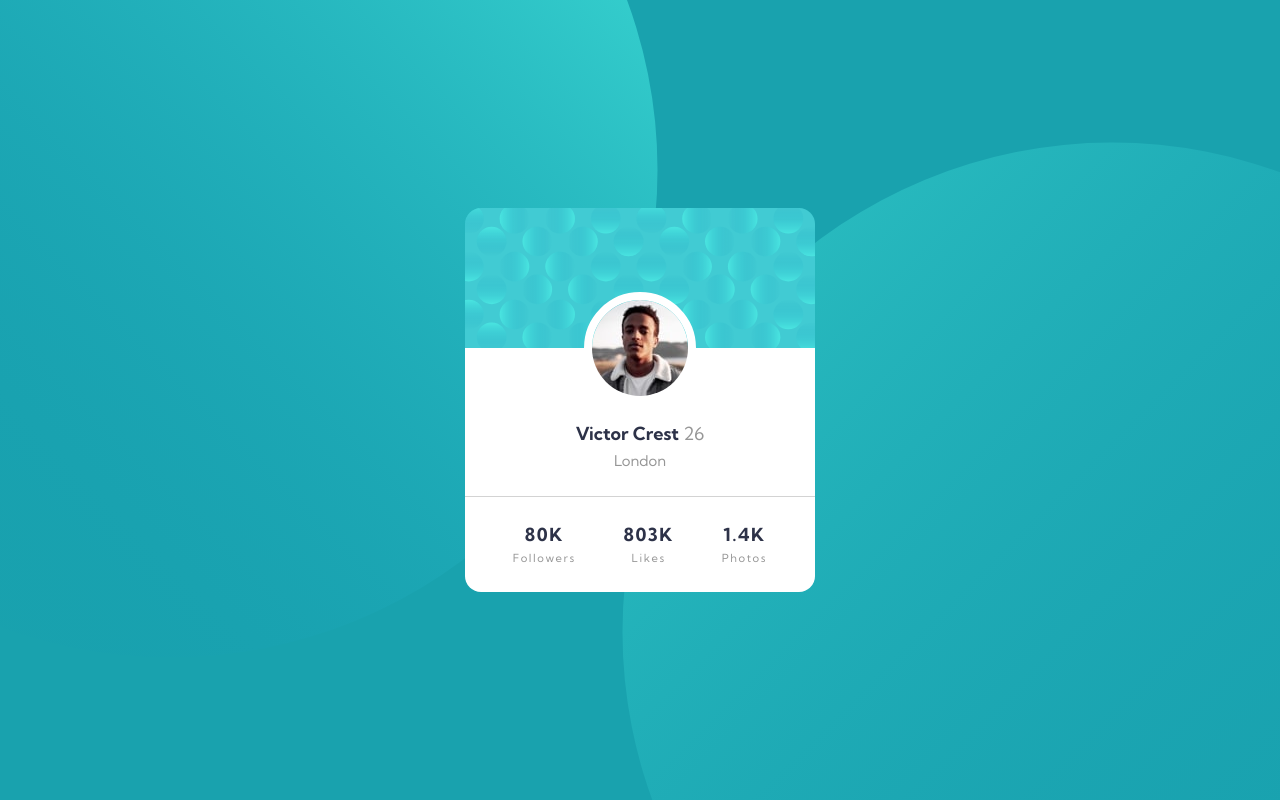
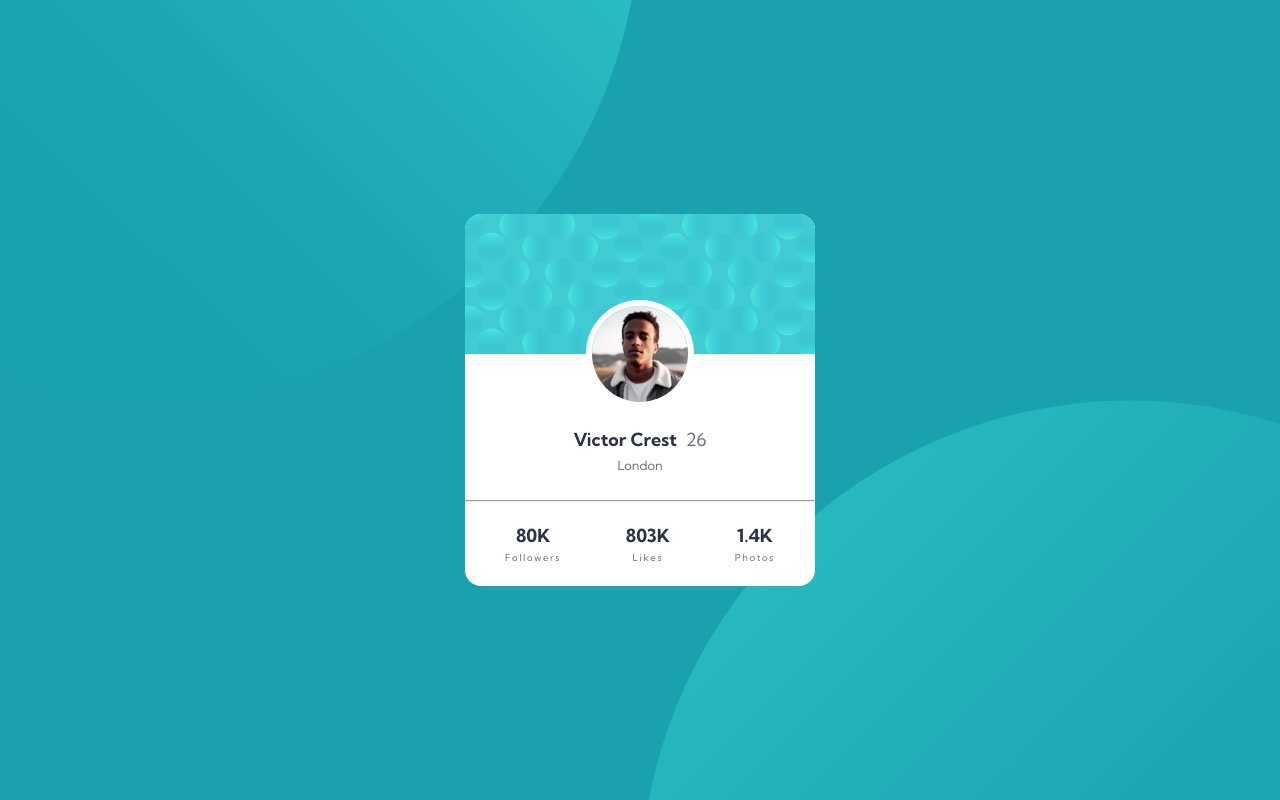
Before and after one commit to deru55/FeM_profile-card-component-main, a plain HTML site: page index.html in a window 1280 px wide. Drawn offline with Linux system fonts and the light colour scheme.

Commit message:
Updated version

```diff
--- a/index.html
+++ b/index.html
@@ -8,27 +8,36 @@
   </head>
   <body>
     <main>
-      <div class="card-container">
-        <div class="ccontainer-top-section">
+      <div class="card">
+        <section>
           <img src="images/bg-pattern-card.svg" alt="" />
-          <img src="images/image-victor.jpg" alt="" class="profile-pic" />
-        </div>
-        <div class="card-content">
-          <div class="ccontent-top-section">
-            <div>
-              <span class="fw-bold">Victor Crest</span>
-              <span>26</span>
-              <p class="country">London</p>
+        </section>
+
+        <section>
+          <div class="card__content">
+            <img
+              class="card__content__user-avatar"
+              src="images/image-victor.jpg"
+              alt=""
+            />
+
+            <div class="card__content__user-info">
+              <p class="accent">
+                Victor Crest
+                <span class="card__content__user-info__age">26</span>
+              </p>
+              <p class="fs-300">London</p>
+            </div>
+
+            <hr />
+
+            <div class="card__content__stats">
+              <p><span class="accent">80K</span>Followers</p>
+              <p><span class="accent">803K</span>Likes</p>
+              <p><span class="accent">1.4K</span>Photos</p>
             </div>
           </div>
-          <div class="ccontent-bottom-section">
-            <div class="flex-row">
-              <p><span class="fw-bold">80K</span>Followers</p>
-              <p><span class="fw-bold">803K</span>Likes</p>
-              <p><span class="fw-bold">1.4K</span>Photos</p>
-            </div>
-          </div>
-        </div>
+        </section>
       </div>
     </main>
   </body>
--- a/style.css
+++ b/style.css
@@ -8,85 +8,95 @@
   box-sizing: border-box;
 }
 
-:root {
-  --font-family-default: "Kumbh Sans", sans-serif;
-  --fw-400: 400;
-  --fw-700: 700;
-  --clr-primary-1: hsl(185, 75%, 39%);
-  --clr-primary-2: hsl(229, 23%, 23%);
-  --clr-primary-3: hsl(227, 10%, 46%);
-  --clr-neutral-1: hsl(0, 0%, 59%);
-}
-
 svg,
 img {
   display: block;
   max-width: 100%;
 }
 
-body {
-  min-height: 100vh;
-  font-size: 1.125rem; /* 18px */
-  font-weight: var(--fw-400);
-  text-align: center;
-  line-height: 1.6;
-  font-family: var(--font-family-default);
-  display: flex;
-  justify-content: center;
-  align-items: center;
-  background: url(images/bg-pattern-top.svg) top -20rem left -20rem no-repeat,
-    url(images/bg-pattern-bottom.svg) bottom -20rem right -20rem no-repeat;
-  background-color: var(--clr-primary-1);
-  color: var(--clr-neutral-1);
+:root {
+  --font-family-default: "Kumbh Sans", sans-serif;
+
+  --fs-500: 1.125rem;
+  --fs-400: 1rem;
+  --fs-300: 0.8rem;
+  --fs-200: 0.6rem;
+
+  --fw-400: 400;
+  --fw-700: 700;
+
+  --clr-primary-1: hsl(227, 10%, 46%);
+  --clr-primary-2: hsl(185, 75%, 39%);
+  --clr-primary-3: hsl(229, 23%, 23%);
+
+  --clr-neutral-1: hsl(0, 0%, 59%);
+}
+/* utilities classes */
+.fs-300 {
+  font-size: var(--fs-300);
 }
 
-.card-container {
-  border-radius: 1rem;
-  overflow: hidden;
+.accent {
+  font-size: var(--fs-500);
+  font-weight: var(--fw-700);
+  color: var(--clr-primary-3);
+}
+/* utilities classes */
+
+body {
+  font-family: var(--font-family-default);
+  font-size: var(--fs-400);
+  font-weight: var(--fw-400);
+  color: var(--clr-primary-1);
+  line-height: 1.6;
+  text-align: center;
+  min-height: 100vh;
+  display: grid;
+  place-content: center;
+  background: url(images/bg-pattern-top.svg) no-repeat bottom 50vh right 50vw,
+    var(--clr-primary-2) url(images/bg-pattern-bottom.svg) no-repeat top 50vh
+      left 50vw;
 }
 
-.card-content {
-  background-color: hsl(0, 0%, 100%);
+.card {
+  border-radius: 1rem;
+  margin-inline: 1.5rem;
+  overflow: hidden;
+  background-color: white;
 }
 
-.ccontainer-top-section {
+.card__content {
   position: relative;
 }
 
-.profile-pic {
-  border-radius: 50%;
-  border: 0.5rem solid hsl(0, 0%, 100%);
+.card__content__user-avatar {
+  border-radius: 100vh;
+  border: 0.4rem solid white;
   position: absolute;
+  top: 0;
   left: 50%;
   transform: translate(-50%, -50%);
 }
 
-.ccontent-top-section {
-  padding: 4.5rem 0 1.5rem;
+.card__content__user-info {
+  padding-block: 4.5rem 1.5rem;
 }
 
-.ccontent-bottom-section {
-  padding: 1.5rem;
-  border-top: 0.1rem solid lightgray;
-  font-size: 0.7rem;
-  letter-spacing: 0.1rem;
+.card__content__user-info__age {
+  margin-left: 0.3rem;
+  color: var(--clr-primary-1);
+  font-weight: var(--fw-400);
 }
 
-.ccontent-bottom-section span {
-  display: block;
+.card__content__stats {
+  font-size: var(--fs-200);
+  letter-spacing: 0.1rem;
+  padding: 1.25rem 2.5rem;
+  display: flex;
+  justify-content: space-between;
 }
 
-.flex-row {
-  display: flex;
-  justify-content: space-around;
+.card__content__stats span {
+  display: block;
+  letter-spacing: 0;
 }
-
-.fw-bold {
-  font-weight: var(--fw-700);
-  color: var(--clr-primary-2);
-  font-size: 1.125rem;
-}
-
-.country {
-  font-size: 0.925rem;
-}
```
